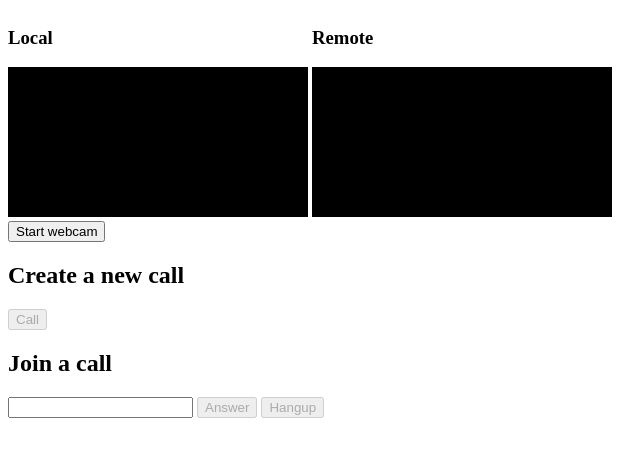
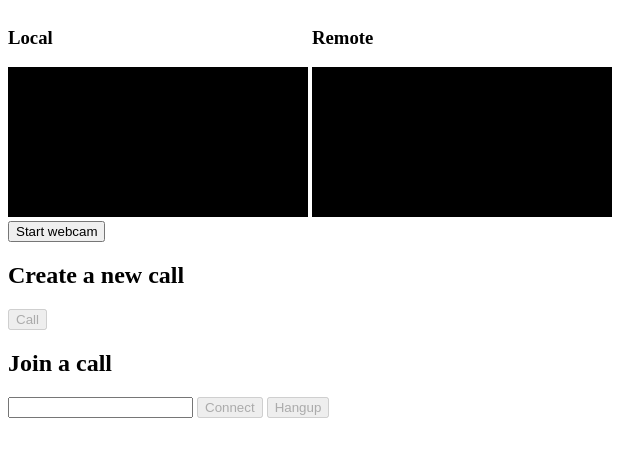
Before and after one commit to Bravo555/praca-inzynierska, a website built with Vite: page client/index.html in a window 1280 px wide. Shown: the full height of the page, 0-640 px from the left. Built offline with nearby package versions, Linux system fonts and the light colour scheme; some packages are replaced by stand-ins of ours.

Commit message:
Change connect button text from Answer to Connect

```diff
--- a/client/index.html
+++ b/client/index.html
@@ -37,7 +37,7 @@
 
   <h2>Join a call</h2>
   <input id="callInput" />
-  <button id="answerButton" disabled>Answer</button>
+  <button id="answerButton" disabled>Connect</button>
   <button id="hangupButton" disabled>Hangup</button>
 
   <script type="module" src="/src/main.ts"></script>
```
